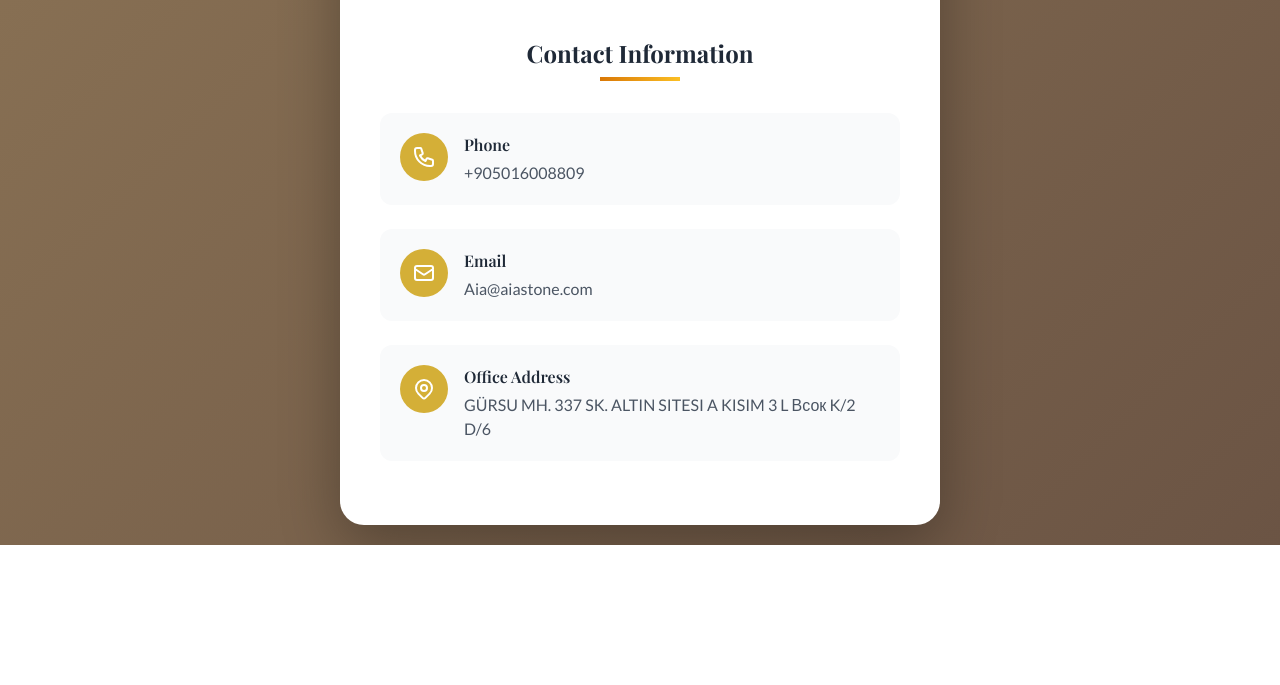
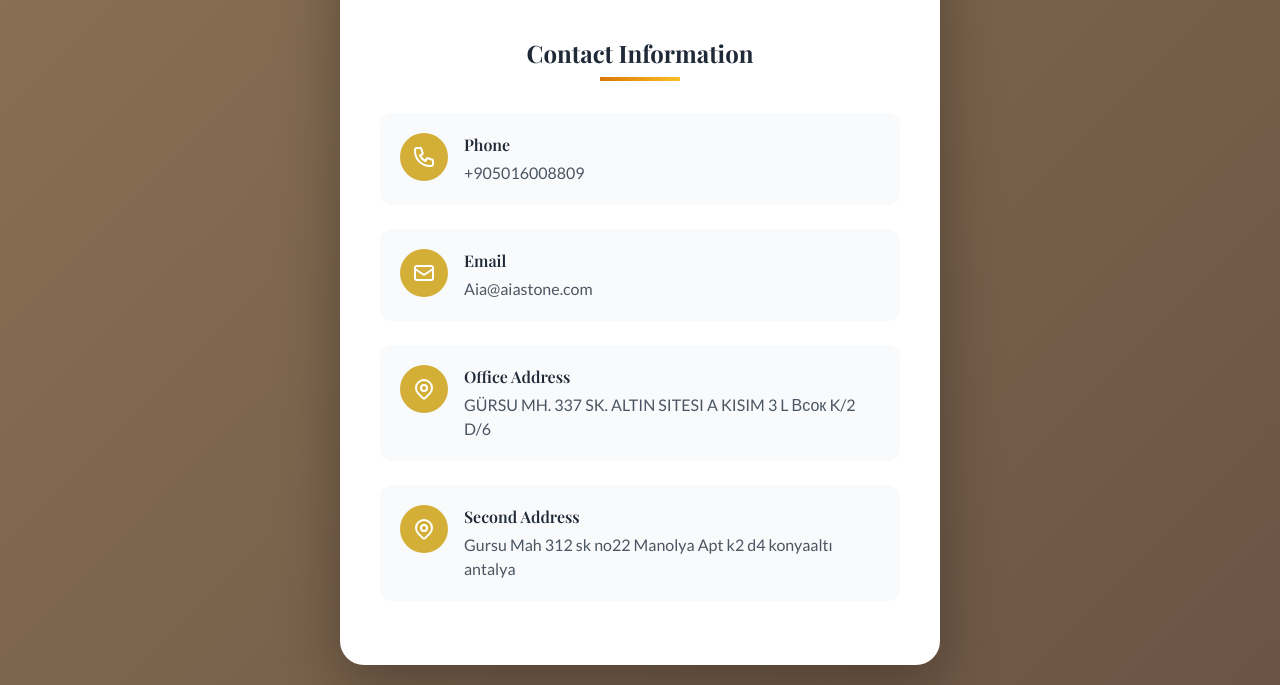
Before and after one commit to MahmoudYazid/aiastone, a plain HTML site: page index.html in a window 1280 px wide. Shown: the part 259-944 px from the top of the page. Before the commit the page ends 804 px from the top, so only its background shows below. Drawn offline with nearby package versions, Linux system fonts and the light colour scheme.

Commit message:
sec add
sec add

```diff
--- a/index.html
+++ b/index.html
@@ -143,6 +143,20 @@ ALTIN SITESI A KISIM
                 </div>
             </div>
 
+            <!-- Address -->
+            <div class="info-item">
+                <div class="icon-wrapper">
+                    <svg class="w-6 h-6 text-white" fill="none" stroke="currentColor" viewBox="0 0 24 24">
+                        <path stroke-linecap="round" stroke-linejoin="round" stroke-width="2" d="M17.657 16.657L13.414 20.9a1.998 1.998 0 01-2.827 0l-4.244-4.243a8 8 0 1111.314 0z"></path>
+                        <path stroke-linecap="round" stroke-linejoin="round" stroke-width="2" d="M15 11a3 3 0 11-6 0 3 3 0 016 0z"></path>
+                    </svg>
+                </div>
+                <div>
+                    <h3 class="font-semibold text-gray-800 mb-1">Second Address</h3>
+                    <p class="text-gray-600">Gursu Mah 312 sk no22 Manolya Apt k2 d4 konyaaltı antalya</p>
+                </div>
+            </div>
+
 
         </div>
     </div>
```
